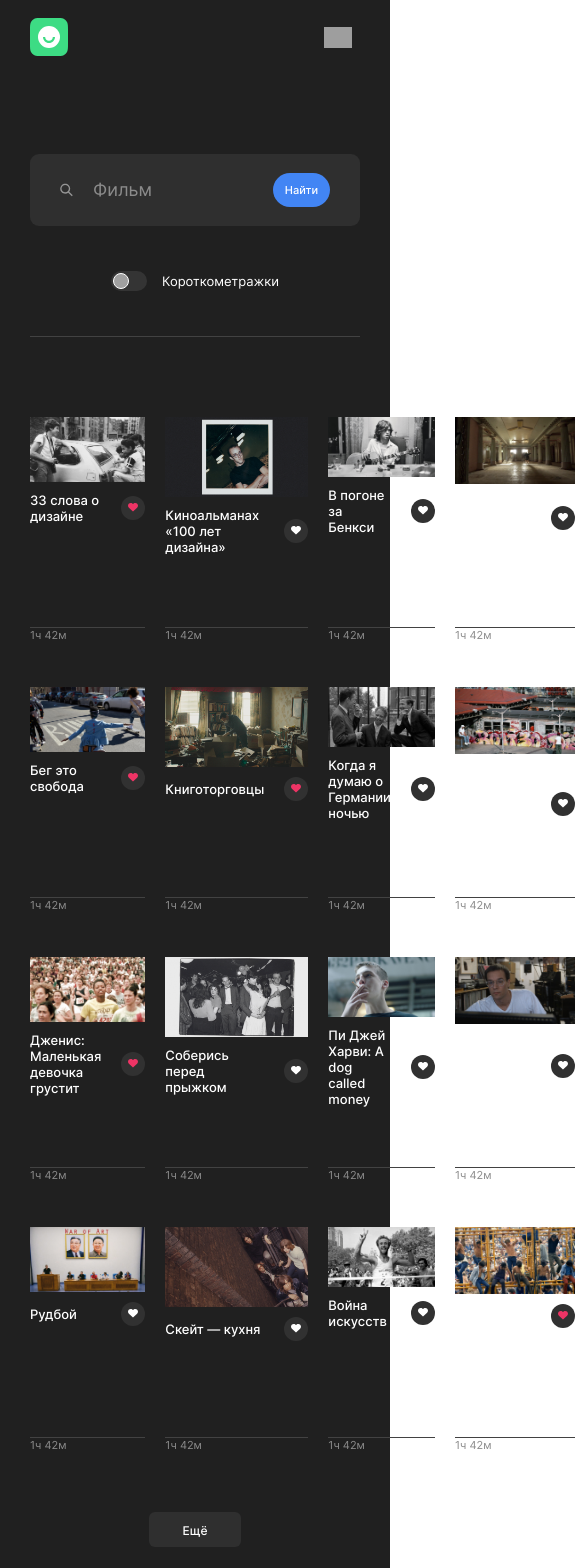
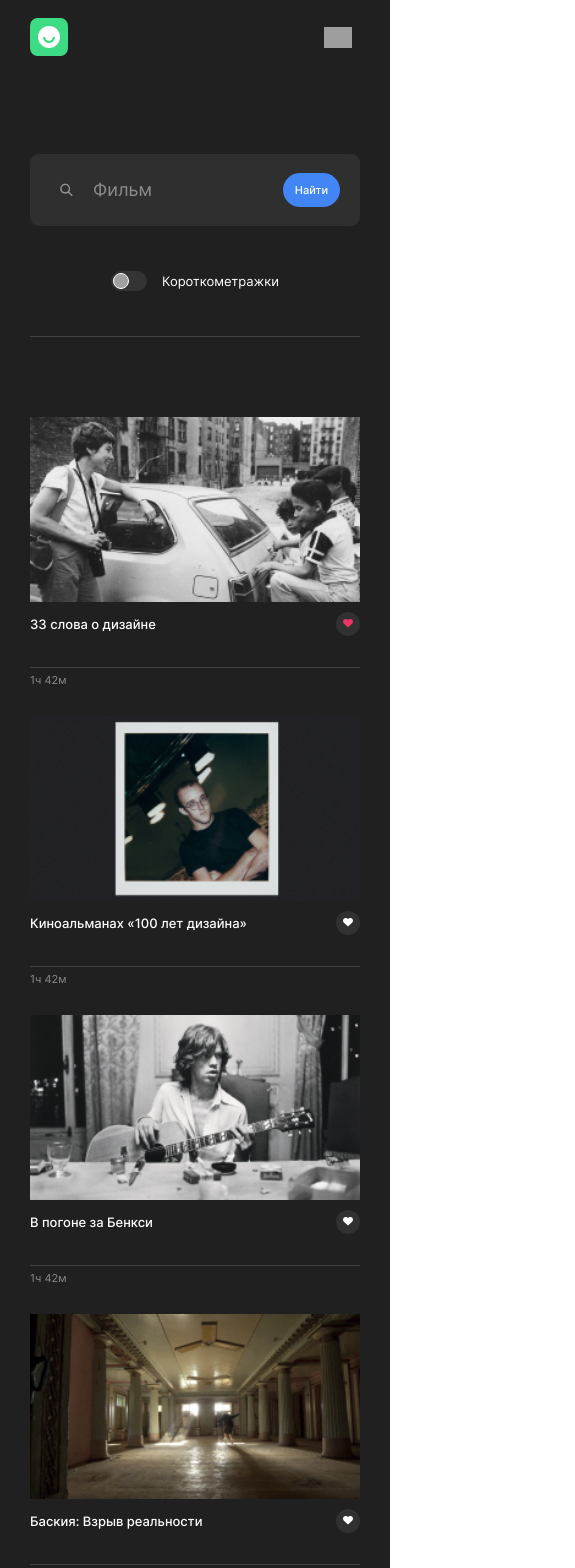
Before and after one commit to krylovis/movies-explorer-frontend, a React (Create React App) app: page /movies in a window 390 px wide. Shown: the top 1568 px of the page, 575 px wide, since content can reach past the window. Built offline with nearby package versions, Linux system fonts and the light colour scheme; grey boxes are pictures that could not be loaded.

Commit message:
fix 768 css

```diff
--- a/src/components/MoviesCard/MoviesCard.css
+++ b/src/components/MoviesCard/MoviesCard.css
@@ -56,5 +56,12 @@
 
   border-top: 1px solid #424242;
   margin-top: auto;
+  padding-top: 5px;
   padding-bottom: 25px;
 }
+
+@media screen and (max-width: 768px) {
+  .movies-card {
+    min-height: 295px;
+  }
+}
--- a/src/components/MoviesCardList/MoviesCardList.css
+++ b/src/components/MoviesCardList/MoviesCardList.css
@@ -3,7 +3,7 @@
   flex-direction: column;
 }
 
-.type_movies-list__list {
+.movies-list__list {
   display: grid;
   grid-template-columns: repeat(4, 1fr);
   gap: 20px;
@@ -11,7 +11,7 @@
   padding-top: 80px;
 }
 
-.type_movies-list__button {
+.movies-list__button {
   color: white;
   text-align: center;
   font-size: 12px;
@@ -25,3 +25,26 @@
   padding: 11px 0 9px;
   margin: 35px auto 100px auto;
 }
+
+@media screen and (max-width: 990px) {
+  .movies-list__list {
+    grid-template-columns: repeat(3, 1fr);
+  }
+}
+
+@media screen and (max-width: 768px) {
+  .movies-list__list {
+    grid-template-columns: repeat(2, 1fr);
+    gap: 4px 30px;
+  }
+
+  .movies-list__button {
+    width: 45%;
+  }
+}
+
+@media screen and (max-width: 500px) {
+  .movies-list__list {
+    grid-template-columns: repeat(1, 1fr);
+  }
+}
--- a/src/components/MoviesCardList/MoviesCardList.jsx
+++ b/src/components/MoviesCardList/MoviesCardList.jsx
@@ -9,7 +9,7 @@ export default function MoviesCardList() {
 
   return (
     <SectionContainer type="type_movies-list">
-      <ul className="list type_movies-list__list">
+      <ul className="list movies-list__list">
         {cardList.map((card) => (
           <MoviesCard key={card._id}
             card={card}
@@ -19,7 +19,7 @@ export default function MoviesCardList() {
       </ul>
 
       <button
-        className="button type_movies-list__button"
+        className="button movies-list__button"
         type="button"
         aria-label="Показать больше фильмов"
         title="Показать больше фильмов"
--- a/src/components/SearchForm/SearchForm.css
+++ b/src/components/SearchForm/SearchForm.css
@@ -1,7 +1,7 @@
 .search-form {
   display: flex;
   background-color: #2F2F2F;
-  padding: 19px 30px 19px 25px;
+  padding: 19px 20px 19px 25px;
   border-radius: 9px;
 }
 
@@ -19,7 +19,7 @@
 
 .search-form__line {
   width: 1px;
-  margin: 0 30px;
+  margin: 0 20px;
   background-color: #505050;
 }
 
@@ -119,7 +119,7 @@
 
 @media screen and (max-width: 768px) {
   .section-container__wrapper_type_search-form {
-    padding: 80px 0 120px;
+    padding: 80px 0 110px;
   }
 }
 
```
